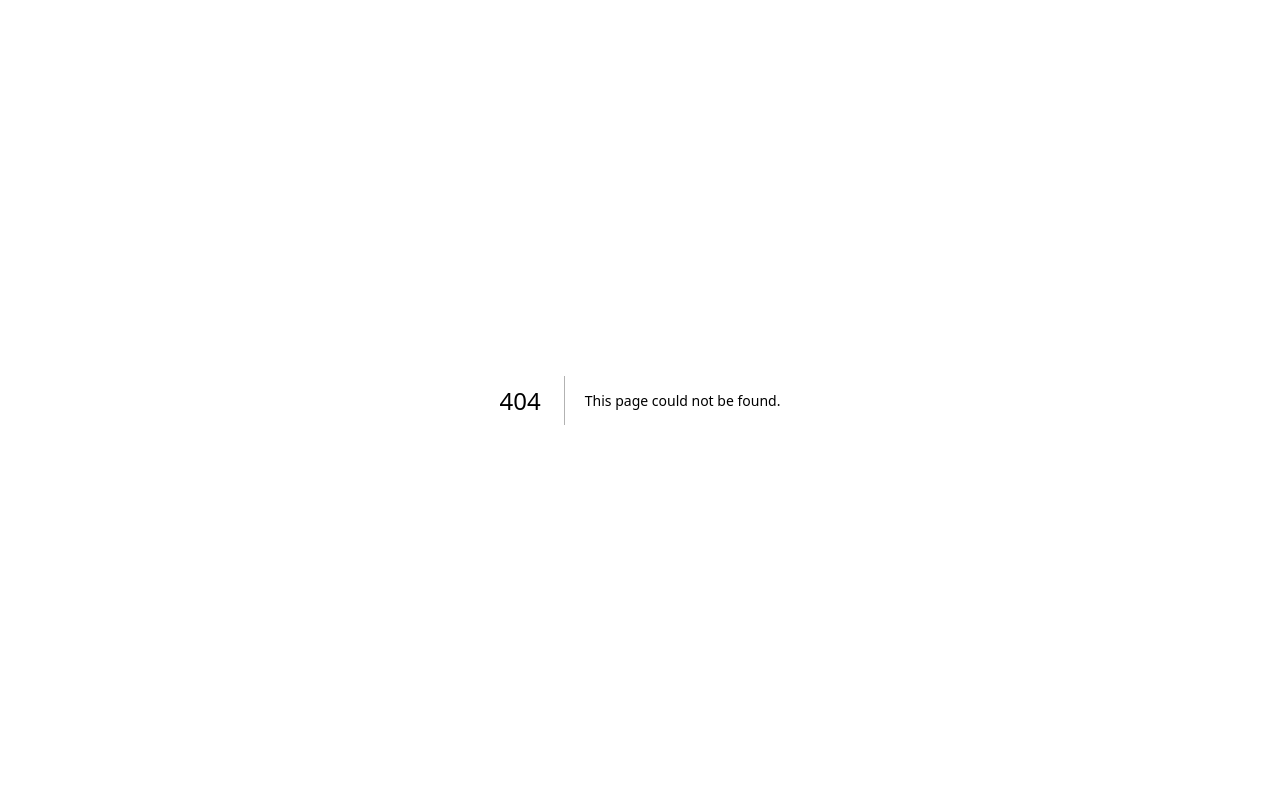
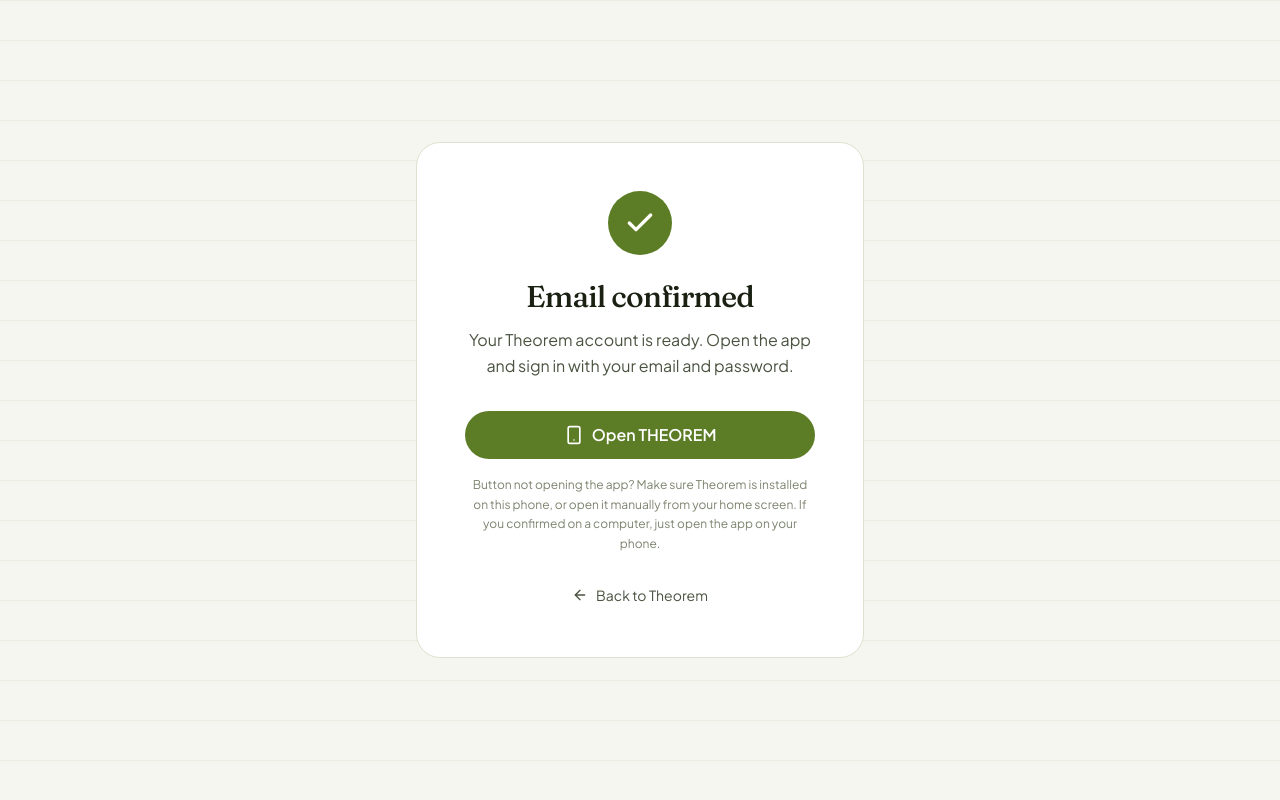
Before and after one commit to NextRatedNtekim/THEORM-landing-page, a Next.js app: page /confirmed in a window 1280 px wide. Before the commit this address had no page. Built offline with nearby package versions, Linux system fonts and the light colour scheme.

Commit message:
added confirmation page

```diff
--- /dev/null
+++ b/src/app/confirmed/page.tsx
@@ -0,0 +1,55 @@
+import Link from "next/link";
+import type { Metadata } from "next";
+import { ArrowLeft, Check, Smartphone } from "lucide-react";
+import { siteConfig } from "@/lib/site-config";
+
+// Landing spot for Supabase email-confirmation links. Not meant to be found
+// via search, so it is noindex and left out of the sitemap.
+export const metadata: Metadata = {
+  title: "Email confirmed",
+  robots: { index: false, follow: false },
+  alternates: { canonical: "/confirmed" },
+};
+
+export default function ConfirmedPage() {
+  return (
+    <main className="ruled-bg flex min-h-screen items-center justify-center px-4 py-10 sm:px-6">
+      <div className="w-full max-w-md rounded-3xl border border-line bg-surface p-8 text-center sm:p-12">
+        <div className="mx-auto flex h-16 w-16 items-center justify-center rounded-full bg-primary text-white">
+          <Check className="h-8 w-8" strokeWidth={2.5} aria-hidden="true" />
+        </div>
+
+        <h1 className="mt-6 font-display text-3xl font-medium tracking-tight text-ink">
+          Email confirmed
+        </h1>
+        <p className="mt-3 leading-relaxed text-ink-soft">
+          Your {siteConfig.name} account is ready. Open the app and sign in with
+          your email and password.
+        </p>
+
+        {/* Plain <a>: next/link is for web routes, this is an app deep link */}
+        <a
+          href="theorem://"
+          className="focus-ring mt-8 inline-flex w-full items-center justify-center gap-2 rounded-full bg-primary px-6 py-3 text-base font-semibold text-white transition-colors hover:bg-primary-dark active:scale-[0.98]"
+        >
+          <Smartphone className="h-5 w-5" strokeWidth={2} aria-hidden="true" />
+          Open {siteConfig.name.toUpperCase()}
+        </a>
+
+        <p className="mt-4 text-xs leading-relaxed text-ink-faint">
+          Button not opening the app? Make sure {siteConfig.name} is installed
+          on this phone, or open it manually from your home screen. If you
+          confirmed on a computer, just open the app on your phone.
+        </p>
+
+        <Link
+          href="/"
+          className="focus-ring mt-8 inline-flex items-center gap-2 rounded-md text-sm text-ink-soft hover:text-ink"
+        >
+          <ArrowLeft className="h-4 w-4" aria-hidden="true" /> Back to{" "}
+          {siteConfig.name}
+        </Link>
+      </div>
+    </main>
+  );
+}
```
